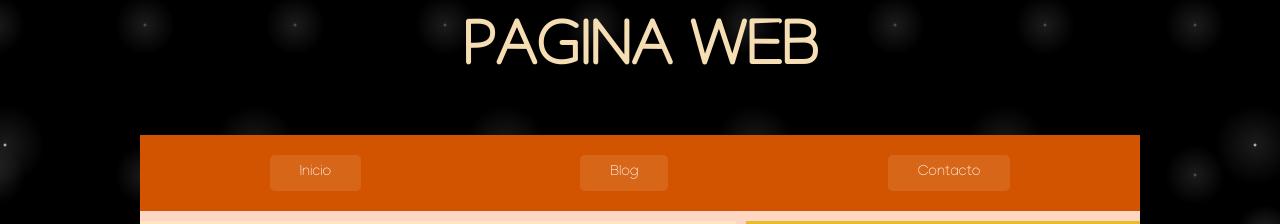
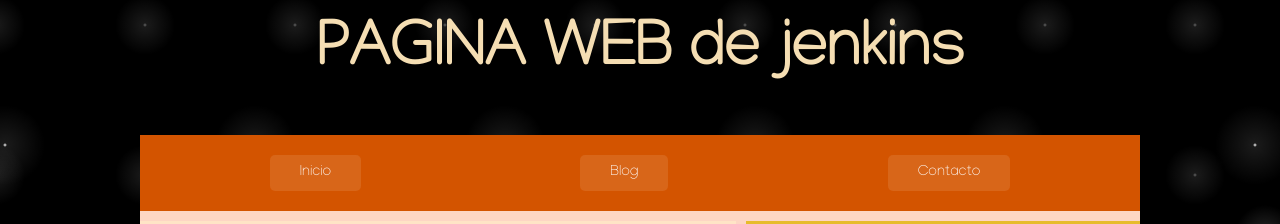
Before and after one commit to jalvarex/practica-de-jenkins, a plain HTML site: page index.html in a window 1280 px wide. Shown: the top 224 px of the page. Drawn offline with Linux system fonts and the light colour scheme.

Commit message:
primer commit

```diff
--- a/index.html
+++ b/index.html
@@ -12,7 +12,7 @@
 <body>
 
     <div class="title">
-        <H1>PAGINA WEB</H1>
+        <H1>PAGINA WEB de jenkins</H1>
     </div>
     <div class="container">
         <header class="header">
```
